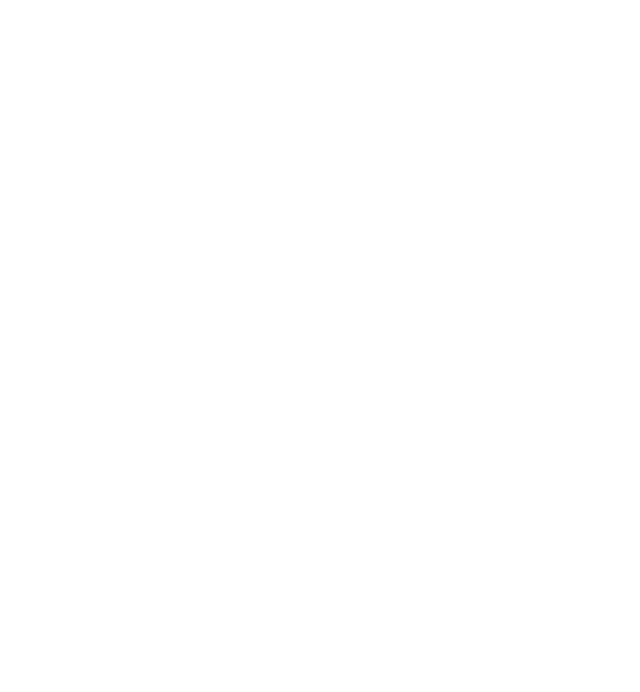
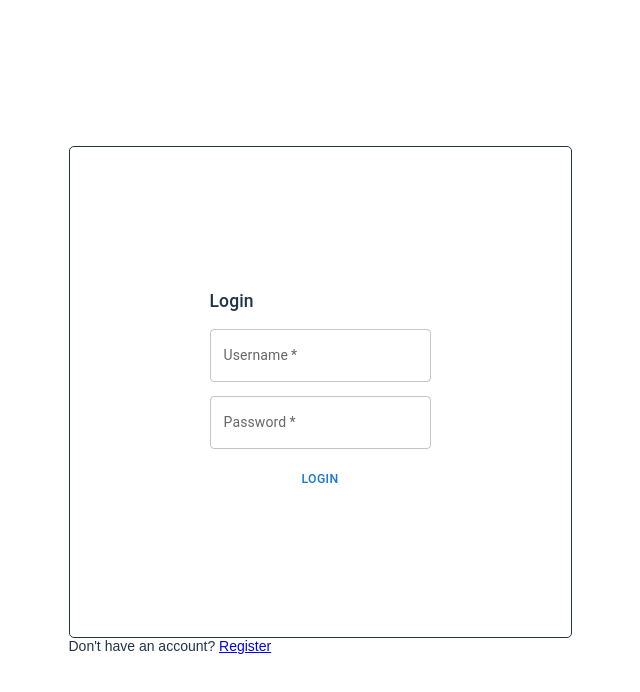
Before and after one commit to rhit-arnarsan/280-Final-Project, a React (Vite) app: page /login in a window 1280 px wide. Before the commit this address had no page. Shown: the top 692 px of the page, without its empty margins (320-960 px from the left). Built offline with nearby package versions, Linux system fonts and the light colour scheme.

Commit message:
Better css

```diff
--- a/src/App.jsx
+++ b/src/App.jsx
@@ -8,13 +8,16 @@
 
 function App() {
   return (
+    <div id="wrapper">
       <BrowserRouter>
         <Routes>
           <Route path="/" element={<Login />} />
+          <Route path="/login" element={<Login />} />
           <Route path="/register" element={<Register />} />
           <Route path="/todos" element={<Main />} />
         </Routes>
       </BrowserRouter>
+    </div>
   )
 }
 
--- a/src/components/Login.jsx
+++ b/src/components/Login.jsx
@@ -1,18 +1,46 @@
-import { Link } from 'react-router';
+import { Link, useNavigate } from 'react-router';
+import { useState } from 'react';
 
 import { Box, Button, TextField, FormGroup, Typography } from '@mui/material';
 
 
 export function Login() {
+    const navigate = useNavigate();
+    const [username, setUsername] = useState("");
+    const [password, setPassword] = useState("");
+
+    const callApi = async () => {
+        const response = await fetch("http://127.0.0.1:5000/api/login", {
+            method: "POST",
+            headers: {
+                "Content-Type": "application/json",
+                "Accept": "application/json"
+            },
+            // mode: 'no-cors',
+            body: JSON.stringify({"username": username, "password": password})
+        }).then(i => i.json())
+
+        if (response.error != null) {
+            alert(response.error);
+            return
+        }
+
+        document.cookie = response.cookie;
+
+        navigate("/todos", {replace: true})
+    };
+
     return (
         <Box>
             <FormGroup
-                sx={{display: "flex", padding: "10em", rowGap: "1em", border: "1px solid"}}
+                sx={{display: "flex", padding: "10em", rowGap: "1em", border: "1px solid", borderRadius: "5px"}}
             >
                 <Typography variant="h6">Login</Typography>
-                <TextField label="Username" required></TextField>
-                <TextField type="password"  label="Password" required></TextField>
-                <Button>Login</Button>
+                <TextField label="Username" required
+                value={username}  onChange={(e) => setUsername(e.target.value)} />
+                <TextField type="password"  label="Password" required
+                value={password}  onChange={(e) => setPassword(e.target.value)} />
+                <Button onClick={callApi}>Login</Button>
             </FormGroup>
             <p>Don't have an account? <Link to={{pathname: "/register"}}>Register</Link></p>
         </Box>
--- a/src/components/Register.jsx
+++ b/src/components/Register.jsx
@@ -1,14 +1,39 @@
 import { useState } from 'react';
+import { useNavigate } from 'react-router';
 
 import { Box, TextField, FormGroup, Typography, Button } from '@mui/material';
 
 
 export function Register() {
+    const navigate = useNavigate();
 
     const [username, setUsername] = useState("");
     const [password, setPassword] = useState("");
+    const [password2, setPassword2] = useState("");
 
-    const callApi = () => {
+    const callApi = async () => {
+
+        if (password != password2) {
+            alert("Passwords must match")
+            return
+        }
+
+        const response = await fetch("http://127.0.0.1:5000/api/register", {
+            method: "POST",
+            headers: {
+                "Content-Type": "application/json",
+                "Accept": "application/json"
+            },
+            // mode: 'no-cors',
+            body: JSON.stringify({"username": username, "password": password})
+        }).then(i => i.text())
+
+        if (response.error != null) {
+            alert(response.error);
+            return
+        }
+
+        navigate("/login", {replace: true})
 
     };
 
@@ -18,10 +43,16 @@
                 sx={{display: "flex", padding: "10em", rowGap: "1em", border: "1px solid"}}
             >
                 <Typography variant="h6">Register</Typography>
-                <TextField label="Username" required></TextField>
-                <TextField type="password"  label="Password" value={username} onChange={(e) => {setUsername(e.target.value); console.log(username)}} required />
-                <TextField type="password" label="Confirm Password" value={password} required />
-                <Button>Register</Button>
+                <TextField label="Username" required
+                value={username}
+                onChange={(e) => {setUsername(e.target.value)}} />
+                <TextField type="password"  label="Password" required
+                value={password}
+                onChange={(e) => {setPassword(e.target.value)}} />
+                <TextField type="password" label="Confirm Password"
+                value={password2}
+                onChange={(e) => {setPassword2(e.target.value)}} />
+                <Button onClick={callApi}>Register</Button>
             </FormGroup>
         </Box>
     );
--- a/src/components/TopBar.jsx
+++ b/src/components/TopBar.jsx
@@ -1,14 +1,34 @@
 import { useState } from 'react';
 import { AppBar, Toolbar, IconButton, Menu, MenuItem, Box, Typography } from '@mui/material';
 import { AccountCircle } from '@mui/icons-material';
+import { Link, useNavigate } from 'react-router';
 
 export function TopBar() {
+    const navigate = useNavigate();
     const [menuOpen, setMenuOpen] = useState(false);
     const [menuAnchor, setMenuAnchor] = useState(null);
 
     const openAccountMenu = (event) => {
         setMenuOpen(!menuOpen);
         setMenuAnchor(event.currentTarget)
+    }
+
+    const logout = async () => {
+        const response = await fetch("http://127.0.0.1:5000/api/logout", {
+            method: "POST",
+            headers: {
+                "Content-Type": "application/json",
+                "Accept": "application/json"
+            },
+            // mode: 'no-cors',
+            body: JSON.stringify()
+        }).then(i => i.json())
+
+        navigate("/login")
+    }
+
+    const darkmode = async () => {
+        console.log("DARK MODE")
     }
 
     return (
@@ -25,8 +45,8 @@
                         <Menu
                             anchorEl={menuAnchor}
                             open={Boolean(menuOpen)}>
-                            <MenuItem onClick={() => console.log("flipped mode")}>Light / Dark Mode</MenuItem>
-                            <MenuItem onClick={() => console.log("logged out")}>Logout</MenuItem>
+                            <MenuItem onClick={logout()}>Light / Dark Mode</MenuItem>
+                            <MenuItem onClick={logout()}>Logout</MenuItem>
                         </Menu>
                     </IconButton>
                 </Box>
--- a/src/index.css
+++ b/src/index.css
@@ -38,3 +38,13 @@
     background-color: #f9f9f9;
   }
 }
+
+#wrapper {
+  width: 100vw;
+  padding: 0px;
+  margin: 0px;
+  display: flex;
+  flex-direction: column;
+
+  align-items: center;
+}
```
Lines whose indentation alone changed are shown as unchanged.
